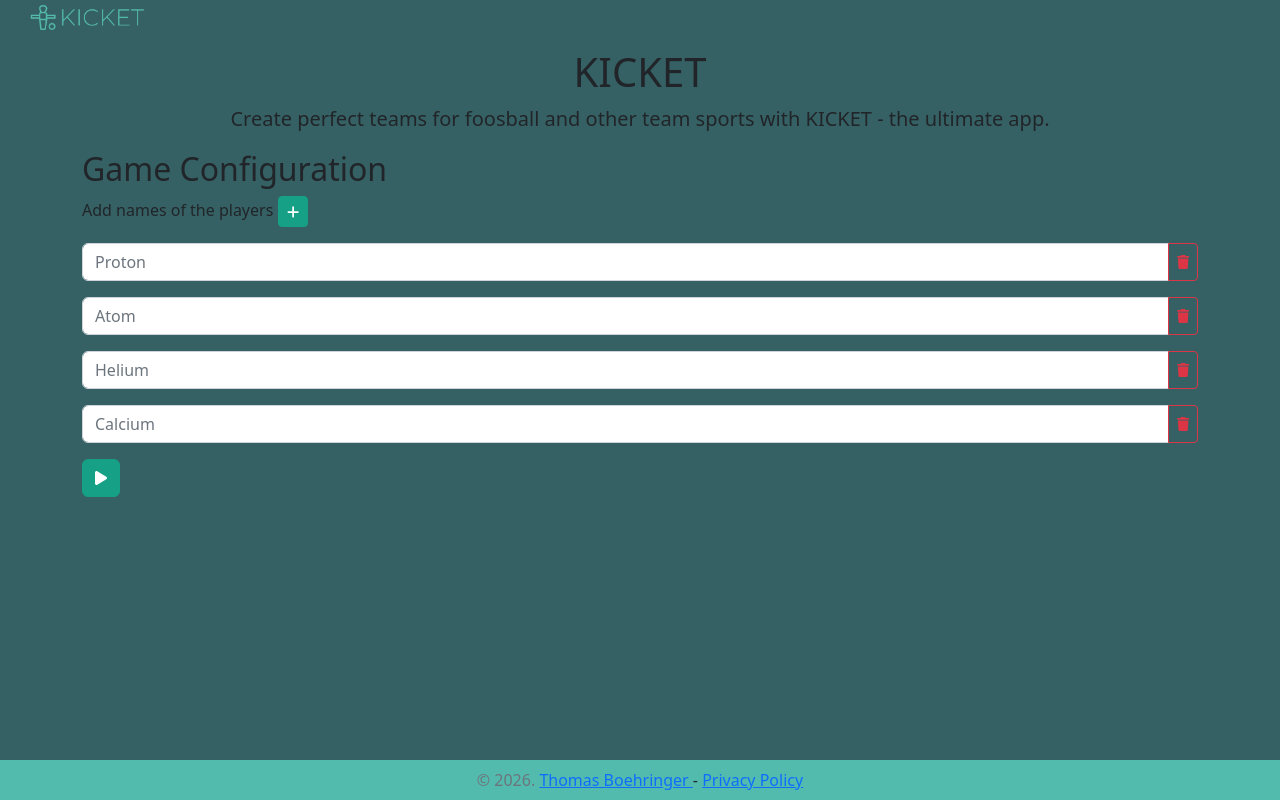
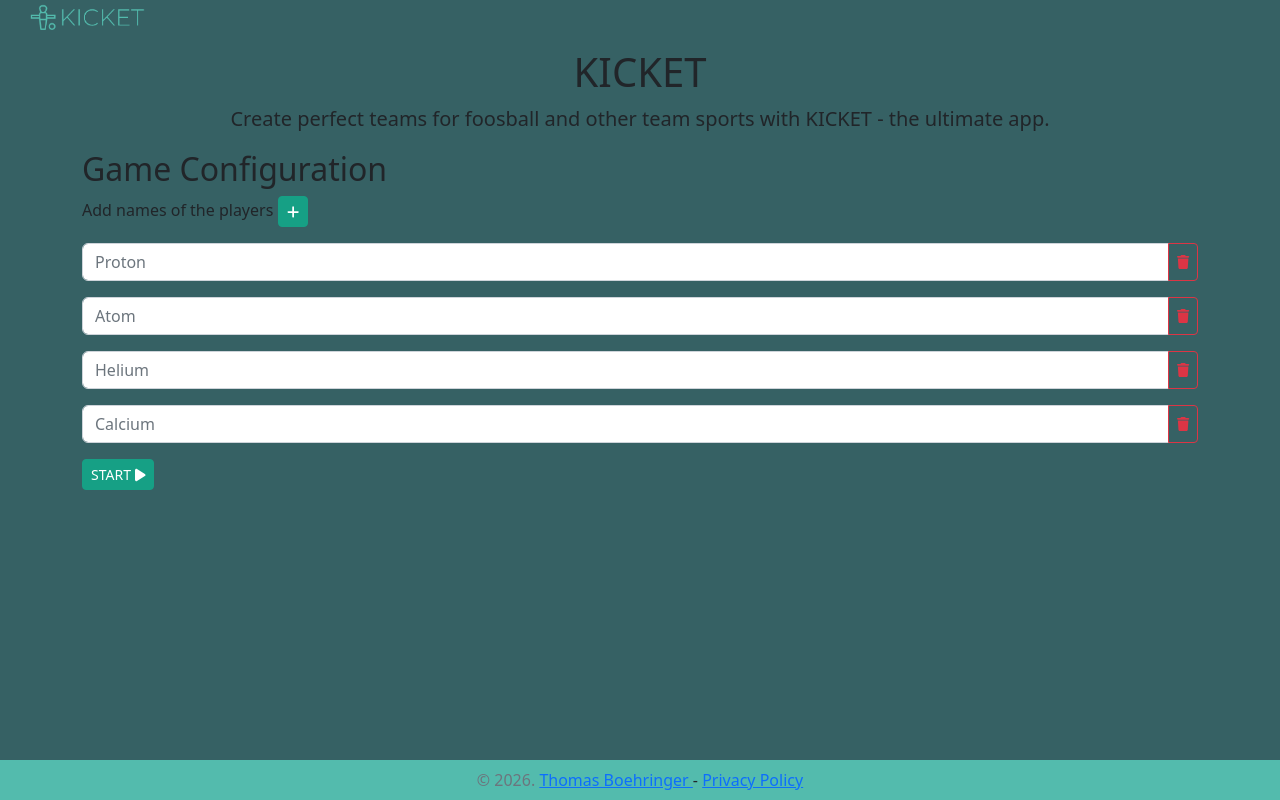
Before and after one commit to tomboe311/KICKET, a Vue app: page / in a window 1280 px wide. Built offline with nearby package versions, Linux system fonts and the light colour scheme.

Commit message:
small change

```diff
--- a/src/components/GameConfiguration.vue
+++ b/src/components/GameConfiguration.vue
@@ -55,7 +55,7 @@ export default {
         <button v-on:click="newPlayer" class="btn btn-sm btn-success" :title=btnAddText><font-awesome-icon icon="fa-solid fa-plus" /></button>
       </span>
     </p>
-    <div  v-if="players.length <= 2" class="alert alert-danger" role="alert">{{ missingPlayersText }}</div>
+    <div v-if="players.length <= 2" class="alert alert-danger" role="alert">{{ missingPlayersText }}</div>
 
     <div id="players">
       <div
@@ -77,8 +77,9 @@ export default {
         <button
           v-on:click="startGame"
           :disabled="players.length <= 2"
-          class="btn btn-primary"
+          class="btn btn-primary btn-sm text-uppercase"
           :title="btnStartText">
+          {{ btnStartText }}
           <font-awesome-icon icon="fa-solid fa-play" />
         </button>
     </div>
```
